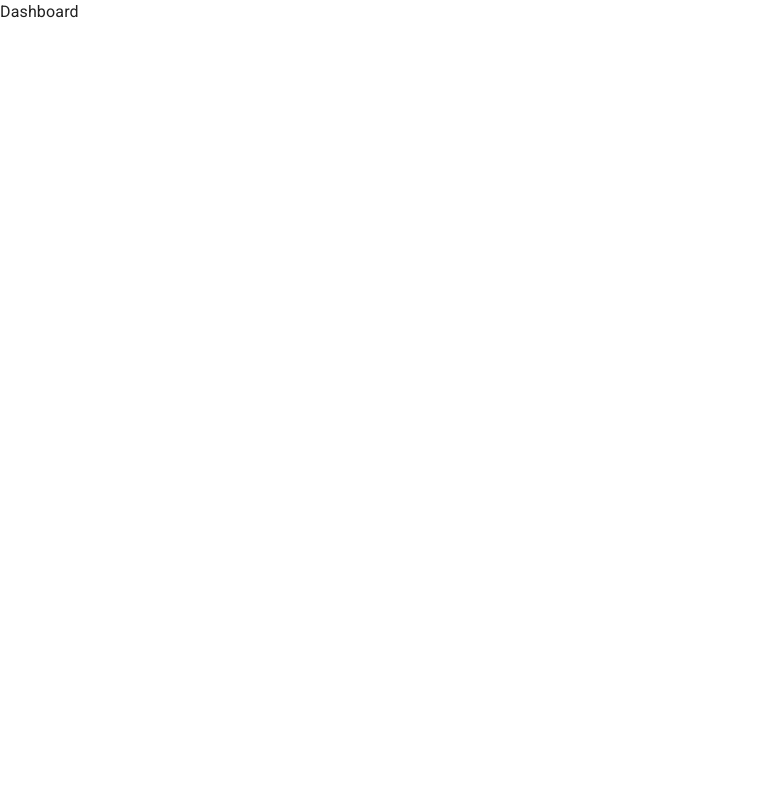
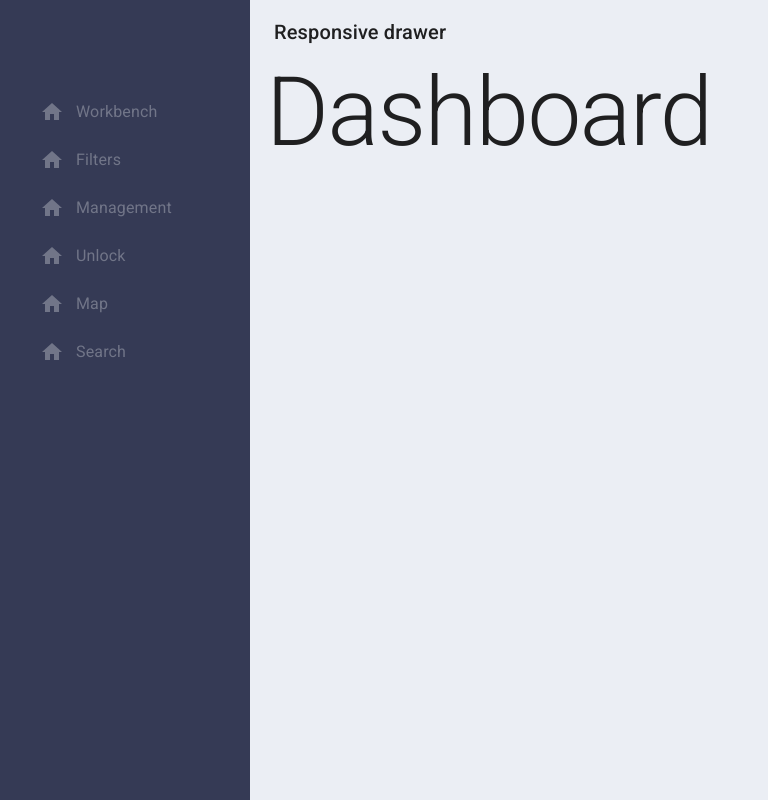
Before and after one commit to theubaidahmed/simple_dashboard, a React (Create React App) app: page / in a window 1280 px wide. Shown: the whole page, without its empty margins (0-768 px from the left). Built offline with nearby package versions, Linux system fonts and the light colour scheme.

Commit message:
Drawer implemented

```diff
--- a/src/App.js
+++ b/src/App.js
@@ -3,14 +3,17 @@ import Dashboard from './pages/Dashboard';
 import { ThemeProvider } from '@emotion/react';
 import { CssBaseline } from '@mui/material';
 import theme from './style/theme';
+import Header from './components/Header';
 
 function App() {
     return (
         <ThemeProvider theme={theme}>
             <CssBaseline />
-            <Routes>
-                <Route path='/' element={<Dashboard />} />
-            </Routes>
+            <Header>
+                <Routes>
+                    <Route path='/' element={<Dashboard />} />
+                </Routes>
+            </Header>
         </ThemeProvider>
     );
 }
--- a/src/components/Header.jsx
+++ b/src/components/Header.jsx
@@ -1,7 +1,129 @@
-import React from 'react';
+import {
+    AppBar,
+    Box,
+    IconButton,
+    Toolbar,
+    Typography,
+    Drawer,
+    List,
+    ListItem,
+    ListItemButton,
+    ListItemIcon,
+    ListItemText,
+} from '@mui/material';
+import MenuIcon from '@mui/icons-material/Menu';
+import React, { useState } from 'react';
+import sidebarLinks from '../services/sidebarLinks';
 
-const Header = () => {
-    return <div>Header</div>;
+const drawerWidth = 250;
+
+const drawer = (
+    <Box bgcolor='primary.main' display='flex' flexDirection='column' minHeight='100vh' pt={10}>
+        <List sx={{ px: 3 }}>
+            {sidebarLinks.map(link => (
+                <ListItem
+                    key={link.name}
+                    disablePadding
+                    disableRipple
+                    disableFocusRipple
+                    sx={{
+                        color: '#717588',
+                        '&:hover': {
+                            background: '#303551',
+                            color: 'white',
+                            borderRadius: 4,
+                        },
+                    }}>
+                    <ListItemButton>
+                        <ListItemIcon sx={{ color: '#717588', minWidth: '36px' }}>
+                            {link.icon}
+                        </ListItemIcon>
+                        <ListItemText primary={link.name} />
+                    </ListItemButton>
+                </ListItem>
+            ))}
+        </List>
+    </Box>
+);
+
+const Header = props => {
+    const [mobileOpen, setMobileOpen] = useState(false);
+
+    const toggleDrawer = () => setMobileOpen(prev => !prev);
+
+    return (
+        <Box sx={{ display: 'flex' }}>
+            <AppBar
+                position='fixed'
+                elevation={0}
+                color='transparent'
+                sx={{
+                    width: { sm: `calc(100% - ${drawerWidth}px)` },
+                    ml: { sm: `${drawerWidth}px` },
+                }}>
+                <Toolbar sx={{ color: 'text.primary' }}>
+                    <IconButton
+                        color='inherit'
+                        aria-label='open drawer'
+                        edge='start'
+                        onClick={toggleDrawer}
+                        sx={{ mr: 2, display: { sm: 'none' } }}>
+                        <MenuIcon />
+                    </IconButton>
+                    <Typography variant='h6' noWrap component='div'>
+                        Responsive drawer
+                    </Typography>
+                </Toolbar>
+            </AppBar>
+            <Box
+                component='nav'
+                sx={{ width: { sm: drawerWidth }, flexShrink: { sm: 0 } }}
+                aria-label='mailbox folders'>
+                {/* The implementation can be swapped with js to avoid SEO duplication of links. */}
+                <Drawer
+                    variant='temporary'
+                    open={mobileOpen}
+                    onClose={toggleDrawer}
+                    ModalProps={{
+                        keepMounted: true, // Better open performance on mobile.
+                    }}
+                    sx={{
+                        display: { xs: 'block', sm: 'none' },
+                        '& .MuiDrawer-paper': {
+                            boxSizing: 'border-box',
+                            border: 'none',
+                            width: drawerWidth,
+                        },
+                    }}>
+                    {drawer}
+                </Drawer>
+                <Drawer
+                    variant='permanent'
+                    sx={{
+                        display: { xs: 'none', sm: 'block' },
+                        '& .MuiDrawer-paper': {
+                            boxSizing: 'border-box',
+                            border: 'none',
+                            width: drawerWidth,
+                        },
+                    }}
+                    open>
+                    {drawer}
+                </Drawer>
+            </Box>
+            <Box
+                component='main'
+                sx={{
+                    flexGrow: 1,
+                    p: 2,
+                    width: { sm: `calc(100% - ${drawerWidth}px)` },
+                    minHeight: 'calc(100vh - 40px)',
+                    mt: 5,
+                }}>
+                {props.children}
+            </Box>
+        </Box>
+    );
 };
 
 export default Header;
--- a/src/pages/Dashboard.jsx
+++ b/src/pages/Dashboard.jsx
@@ -1,7 +1,8 @@
+import { Typography } from '@mui/material';
 import React from 'react';
 
 const Dashboard = () => {
-    return <div>Dashboard</div>;
+    return <Typography variant='h1'>Dashboard</Typography>;
 };
 
 export default Dashboard;
--- a/src/services/sidebarLinks.js
+++ b/src/services/sidebarLinks.js
@@ -0,0 +1,36 @@
+import HomeIcon from '@mui/icons-material/Home';
+
+const sidebarLinks = [
+    {
+        name: 'Workbench',
+        icon: <HomeIcon />,
+        to: '/dashboard',
+    },
+    {
+        name: 'Filters',
+        icon: <HomeIcon />,
+        to: '/filters',
+    },
+    {
+        name: 'Management',
+        icon: <HomeIcon />,
+        to: '/management',
+    },
+    {
+        name: 'Unlock',
+        icon: <HomeIcon />,
+        to: '/unlock',
+    },
+    {
+        name: 'Map',
+        icon: <HomeIcon />,
+        to: '/map',
+    },
+    {
+        name: 'Search',
+        icon: <HomeIcon />,
+        to: '/search',
+    },
+];
+
+export default sidebarLinks;
--- a/src/style/theme.js
+++ b/src/style/theme.js
@@ -5,6 +5,9 @@ const theme = createTheme({
         primary: {
             main: '#353A55',
         },
+        background: {
+            default: '#EBEEF4',
+        },
     },
 });
 
```
